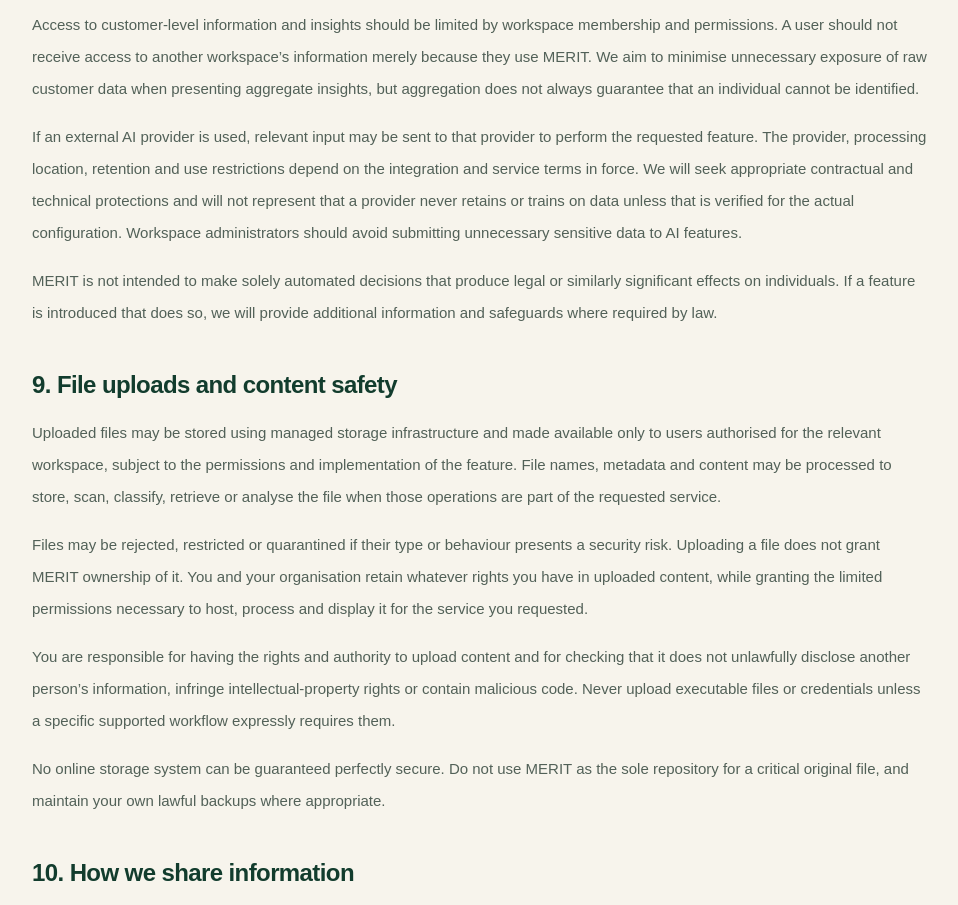
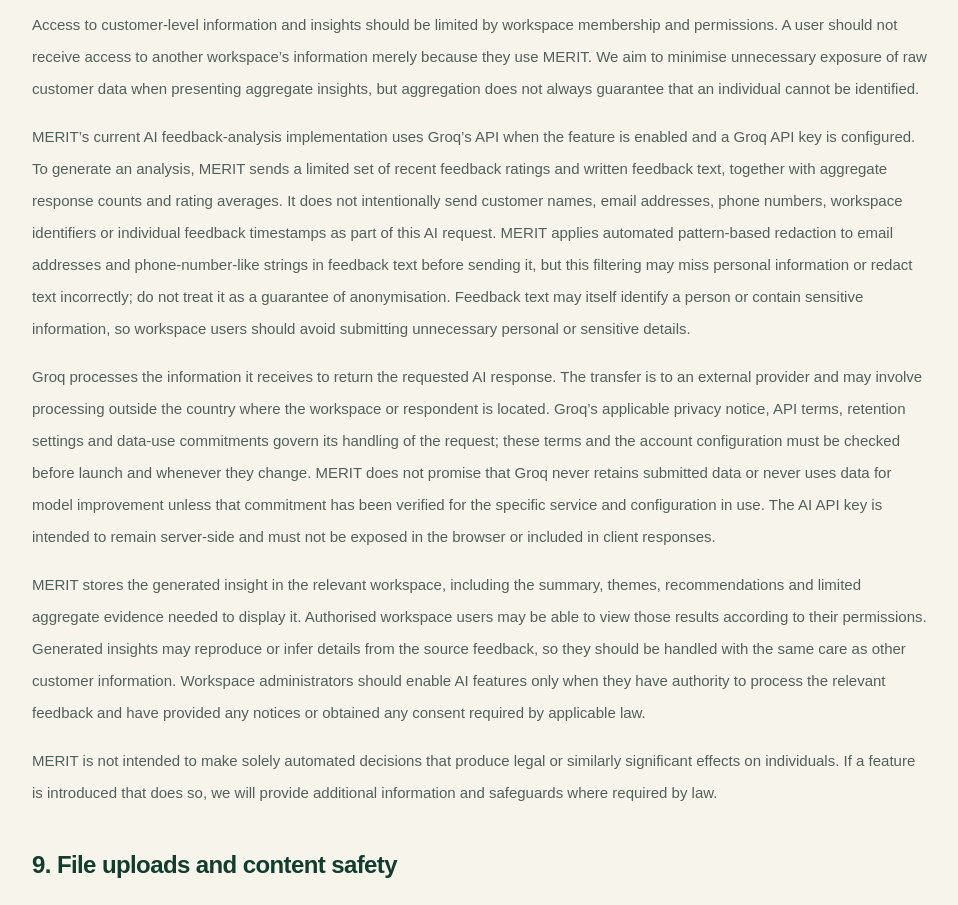
Before and after one commit to capredbeard08/Merit, a Next.js app: page /privacy in a window 1280 px wide. Shown: the part 4840-5745 px from the top of the page, without its empty margins (160-1118 px from the left). Built offline with nearby package versions, Linux system fonts and the light colour scheme.

Commit message:
docs: disclose Groq AI data processing in privacy policy

```diff
--- a/src/app/privacy/page.tsx
+++ b/src/app/privacy/page.tsx
@@ -70,7 +70,9 @@
       "Where AI-powered features are enabled, MERIT may process feedback text and related context to group recurring themes, summarise trends, highlight operational patterns or produce suggestions for authorised workspace users. The exact inputs and outputs depend on the feature and the configuration used by the workspace.",
       "AI-generated results may be incomplete, inaccurate, biased or misleading. They should be treated as assistance, not as verified facts or professional advice. An organisation should check material conclusions against the underlying context before acting on them.",
       "Access to customer-level information and insights should be limited by workspace membership and permissions. A user should not receive access to another workspace’s information merely because they use MERIT. We aim to minimise unnecessary exposure of raw customer data when presenting aggregate insights, but aggregation does not always guarantee that an individual cannot be identified.",
-      "If an external AI provider is used, relevant input may be sent to that provider to perform the requested feature. The provider, processing location, retention and use restrictions depend on the integration and service terms in force. We will seek appropriate contractual and technical protections and will not represent that a provider never retains or trains on data unless that is verified for the actual configuration. Workspace administrators should avoid submitting unnecessary sensitive data to AI features.",
+      "MERIT’s current AI feedback-analysis implementation uses Groq’s API when the feature is enabled and a Groq API key is configured. To generate an analysis, MERIT sends a limited set of recent feedback ratings and written feedback text, together with aggregate response counts and rating averages. It does not intentionally send customer names, email addresses, phone numbers, workspace identifiers or individual feedback timestamps as part of this AI request. MERIT applies automated pattern-based redaction to email addresses and phone-number-like strings in feedback text before sending it, but this filtering may miss personal information or redact text incorrectly; do not treat it as a guarantee of anonymisation. Feedback text may itself identify a person or contain sensitive information, so workspace users should avoid submitting unnecessary personal or sensitive details.",
+      "Groq processes the information it receives to return the requested AI response. The transfer is to an external provider and may involve processing outside the country where the workspace or respondent is located. Groq’s applicable privacy notice, API terms, retention settings and data-use commitments govern its handling of the request; these terms and the account configuration must be checked before launch and whenever they change. MERIT does not promise that Groq never retains submitted data or never uses data for model improvement unless that commitment has been verified for the specific service and configuration in use. The AI API key is intended to remain server-side and must not be exposed in the browser or included in client responses.",
+      "MERIT stores the generated insight in the relevant workspace, including the summary, themes, recommendations and limited aggregate evidence needed to display it. Authorised workspace users may be able to view those results according to their permissions. Generated insights may reproduce or infer details from the source feedback, so they should be handled with the same care as other customer information. Workspace administrators should enable AI features only when they have authority to process the relevant feedback and have provided any notices or obtained any consent required by applicable law.",
       "MERIT is not intended to make solely automated decisions that produce legal or similarly significant effects on individuals. If a feature is introduced that does so, we will provide additional information and safeguards where required by law."
     ]
   },
```
